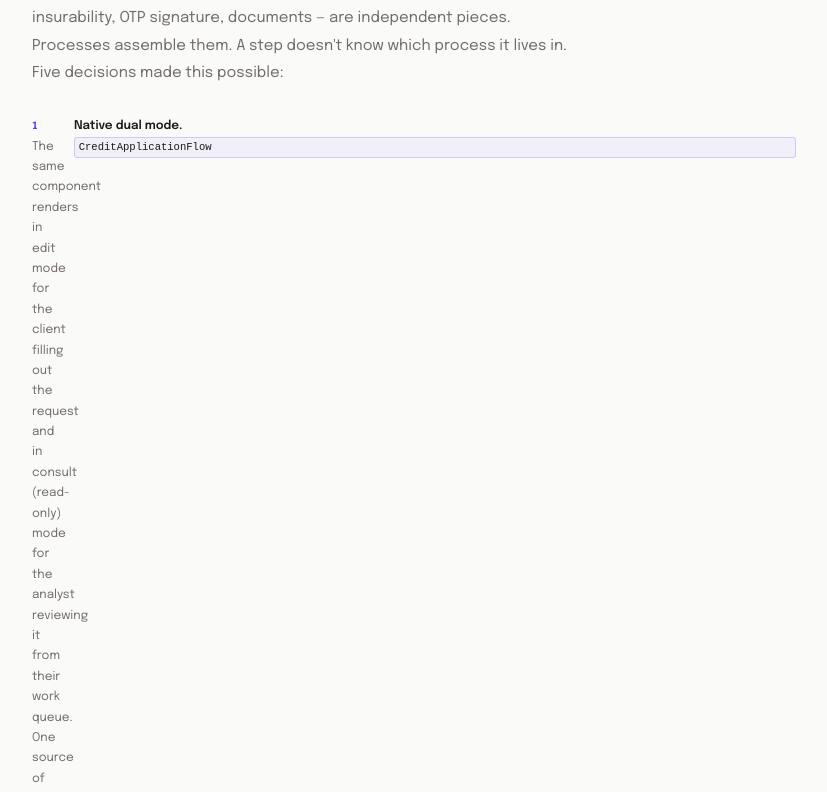
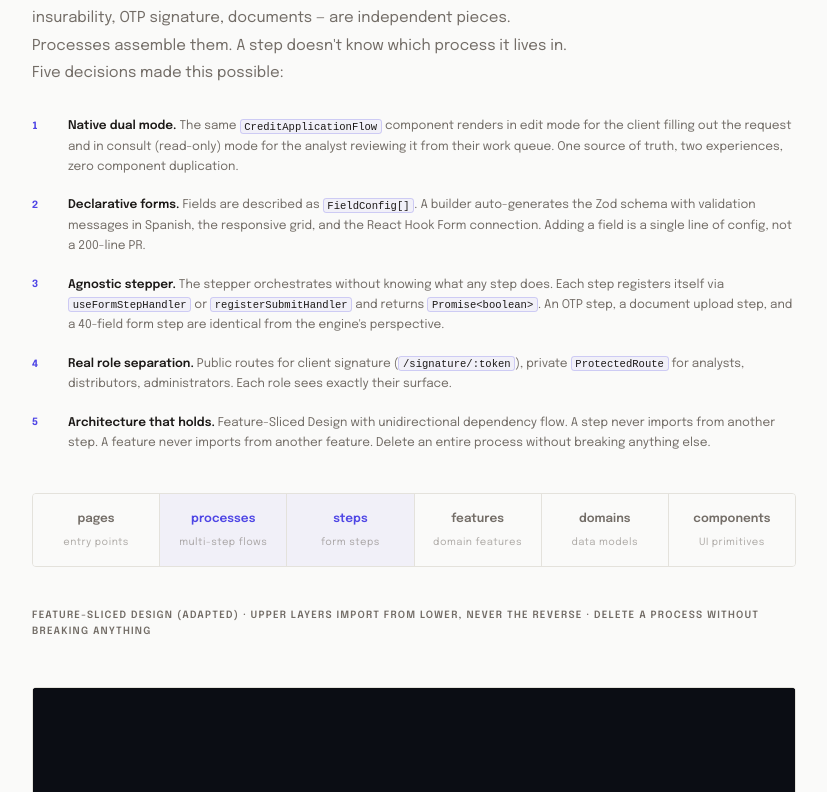
Before and after one commit to CondeHdz94/condehdz-portfolio, a React (Vite) app: page /case/uni2 in a window 1280 px wide. Shown: the part 4248-5040 px from the top of the page, without its empty margins (226-1053 px from the left). Built offline with nearby package versions, Linux system fonts and the light colour scheme.

Commit message:
fix(uni2): fix differentiators list counter layout
Replaced display:grid on li (which made each child element a grid item,
breaking inline text flow) with position:absolute on ::before. Counter
now sits outside the text flow; prose and inline code render correctly.

```diff
--- a/src/cases/uni2/Uni2Case.css
+++ b/src/cases/uni2/Uni2Case.css
@@ -160,10 +160,8 @@
 
 .uni2-differentiators li {
   counter-increment: diff;
-  display: grid;
-  grid-template-columns: 28px 1fr;
-  gap: 0 14px;
-  align-items: baseline;
+  position: relative;
+  padding-left: 36px;
   font-size: var(--text-sm);
   color: var(--case-muted);
   line-height: 1.7;
@@ -171,12 +169,14 @@
 
 .uni2-differentiators li::before {
   content: counter(diff);
+  position: absolute;
+  left: 0;
+  top: 0.18em;
   font-size: var(--text-micro);
   font-weight: 700;
   letter-spacing: 0.08em;
   color: var(--case-accent);
   font-variant-numeric: tabular-nums;
-  padding-top: 0.18em;
 }
 
 .uni2-differentiators li strong {
```
